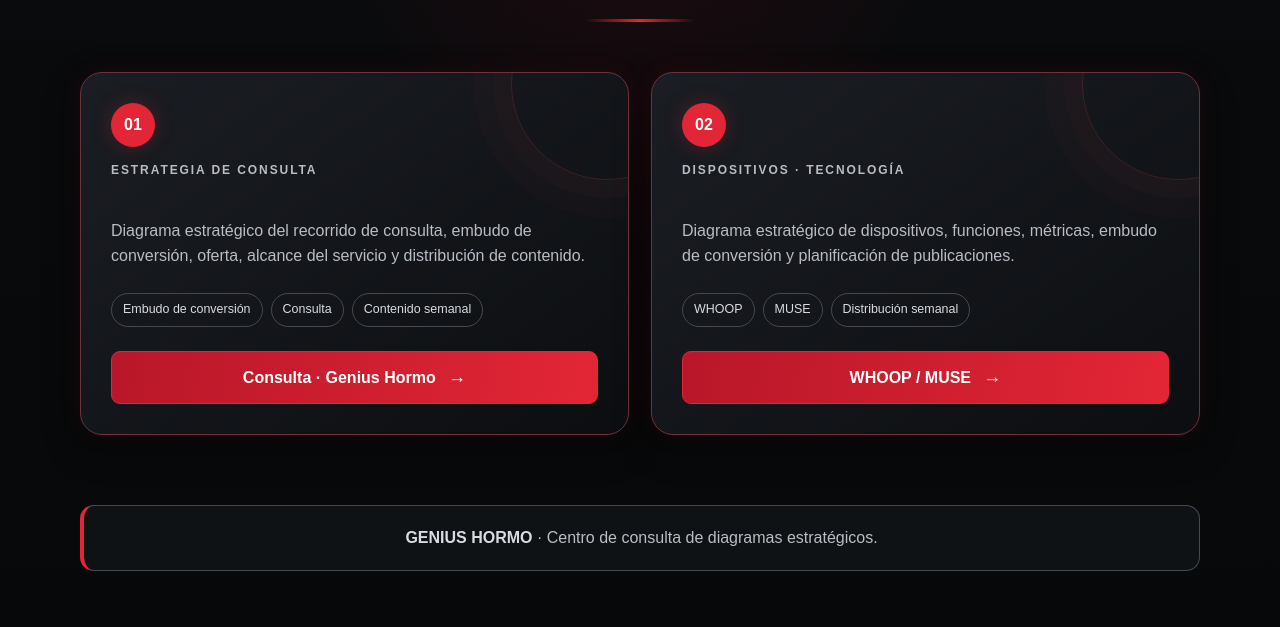
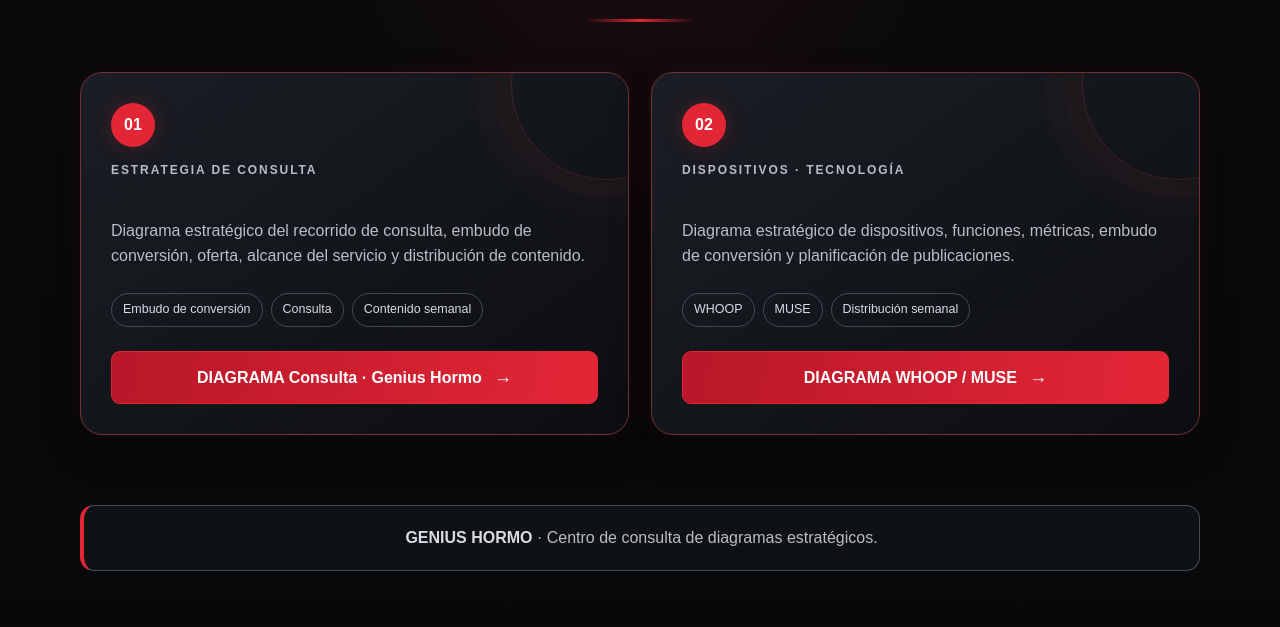
Before and after one commit to eduvigesc95-create/genius-hormo, a plain HTML site: page index.html in a window 1280 px wide. Shown: the part 470-1097 px from the top of the page. Drawn offline with Linux system fonts and the light colour scheme.

Commit message:
Update index.html

```diff
--- a/index.html
+++ b/index.html
@@ -213,7 +213,7 @@
           <span class="pill">Consulta</span>
           <span class="pill">Contenido semanal</span>
         </div>
-        <a class="open-link" href="diagramas/consulta.html">Consulta · Genius Hormo <span class="arrow">→</span></a>
+        <a class="open-link" href="diagramas/consulta.html"> DIAGRAMA Consulta · Genius Hormo <span class="arrow">→</span></a>
       </article>
 
       <article class="card">
@@ -225,7 +225,7 @@
           <span class="pill">MUSE</span>
           <span class="pill">Distribución semanal</span>
         </div>
-        <a class="open-link" href="diagramas/whoop-muse.html">WHOOP / MUSE <span class="arrow">→</span></a>
+        <a class="open-link" href="diagramas/whoop-muse.html"> DIAGRAMA WHOOP / MUSE <span class="arrow">→</span></a>
       </article>
     </section>
 
```
